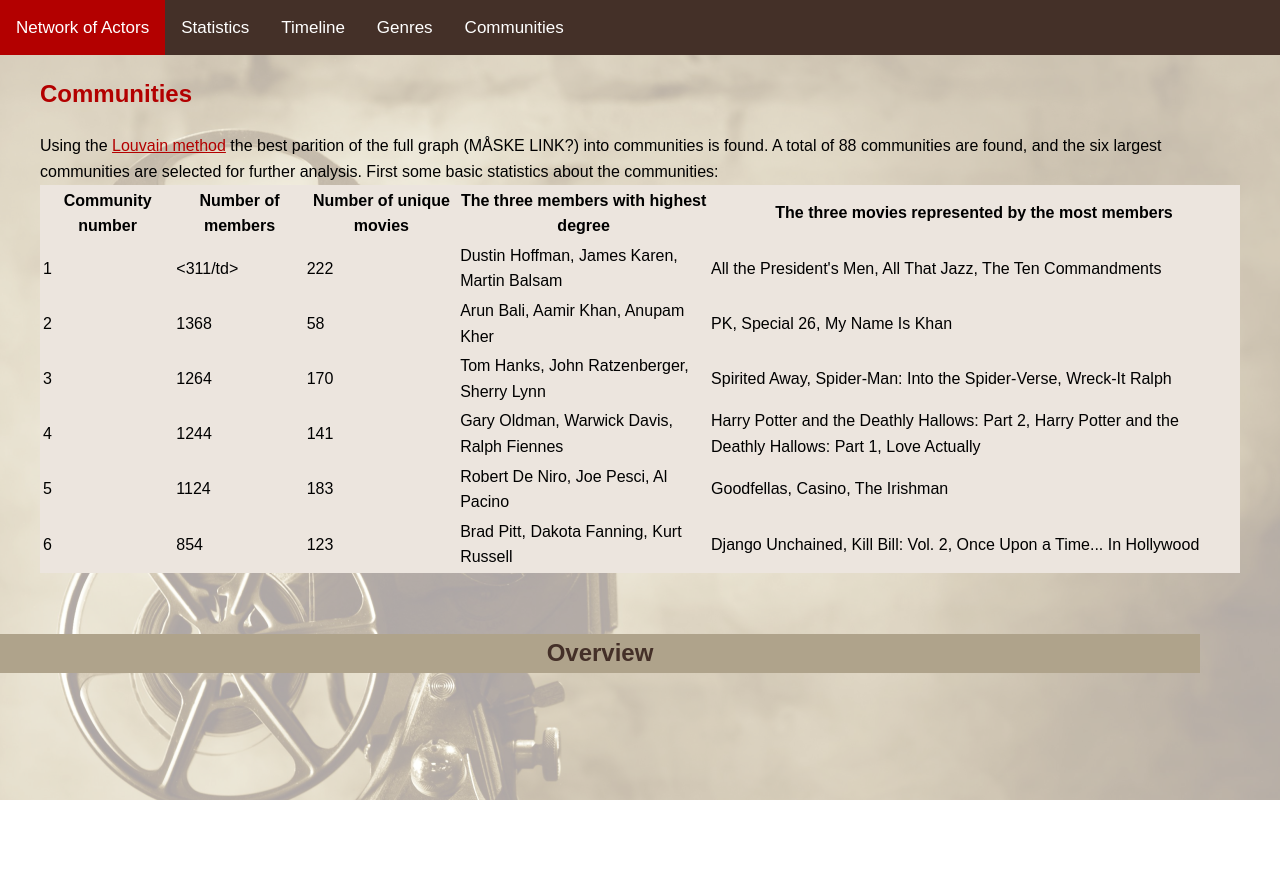
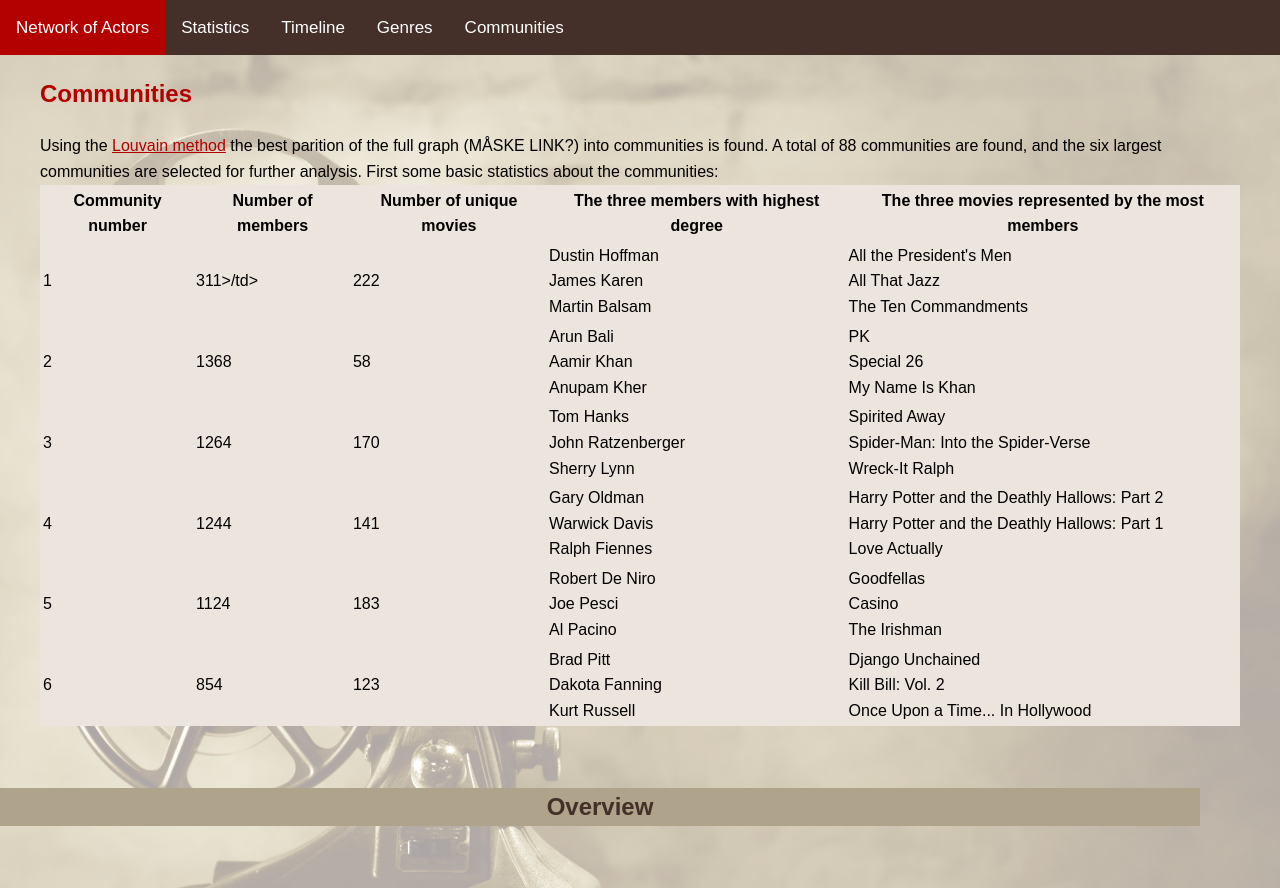
Before and after one commit to network-of-actors/network-of-actors, a plain HTML site: page communities.html in a window 1280 px wide. Before the commit the page ends 800 px from the top, so only its background shows below. Drawn offline with Linux system fonts and the light colour scheme.

Commit message:
Update communities.html

```diff
--- a/communities.html
+++ b/communities.html
@@ -96,45 +96,45 @@
 	  </tr>
 	  <tr>
 	    <td>1</td>
-	    <td><311/td>
+	    <td>311>/td>
 	    <td>222</td>
-            <td>Dustin Hoffman, James Karen, Martin Balsam</td>
-	    <td>All the President's Men, All That Jazz, The Ten Commandments</td>
+            <td>Dustin Hoffman<br>James Karen<br>Martin Balsam</td>
+	    <td>All the President's Men<br>All That Jazz<br>The Ten Commandments</td>
 	  </tr>
 	  <tr>
 	    <td>2</td>
 	    <td>1368</td>
 	    <td>58</td>
-            <td>Arun Bali, Aamir Khan, Anupam Kher</td>
-	    <td>PK, Special 26, My Name Is Khan</td>
+            <td>Arun Bali<br>Aamir Khan<br>Anupam Kher</td>
+	    <td>PK<br>Special 26<br>My Name Is Khan</td>
 	  </tr>
 	  <tr>
 	    <td>3</td>
 	    <td>1264</td>
 	    <td>170</td>
-            <td>Tom Hanks, John Ratzenberger, Sherry Lynn</td>
-	    <td>Spirited Away, Spider-Man: Into the Spider-Verse, Wreck-It Ralph</td>
+            <td>Tom Hanks<br>John Ratzenberger<br>Sherry Lynn</td>
+	    <td>Spirited Away<br>Spider-Man: Into the Spider-Verse<br>Wreck-It Ralph</td>
 	  </tr>
 	  <tr>
 	    <td>4</td>
 	    <td>1244</td>
 	    <td>141</td>
-            <td>Gary Oldman, Warwick Davis, Ralph Fiennes</td>
-	    <td>Harry Potter and the Deathly Hallows: Part 2, Harry Potter and the Deathly Hallows: Part 1, Love Actually</td>
+            <td>Gary Oldman<br>Warwick Davis<br>Ralph Fiennes</td>
+	    <td>Harry Potter and the Deathly Hallows: Part 2<br>Harry Potter and the Deathly Hallows: Part 1<br>Love Actually</td>
 	  </tr>
 	  <tr>
 	    <td>5</td>
 	    <td>1124</td>
 	    <td>183</td>
-            <td>Robert De Niro, Joe Pesci, Al Pacino</td>
-	    <td>Goodfellas, Casino, The Irishman</td>
+            <td>Robert De Niro<br>Joe Pesci<br>Al Pacino</td>
+	    <td>Goodfellas<br>Casino<br>The Irishman</td>
 	  </tr>
 	  <tr>
 	    <td>6</td>
 	    <td>854</td>
 	    <td>123</td>
-            <td>Brad Pitt, Dakota Fanning, Kurt Russell</td>
-	    <td>Django Unchained, Kill Bill: Vol. 2, Once Upon a Time... In Hollywood</td>
+            <td>Brad Pitt<br>Dakota Fanning<br>Kurt Russell</td>
+	    <td>Django Unchained<br>Kill Bill: Vol. 2<br>Once Upon a Time... In Hollywood</td>
 	  </tr>
 	</table>
   </center>
```
